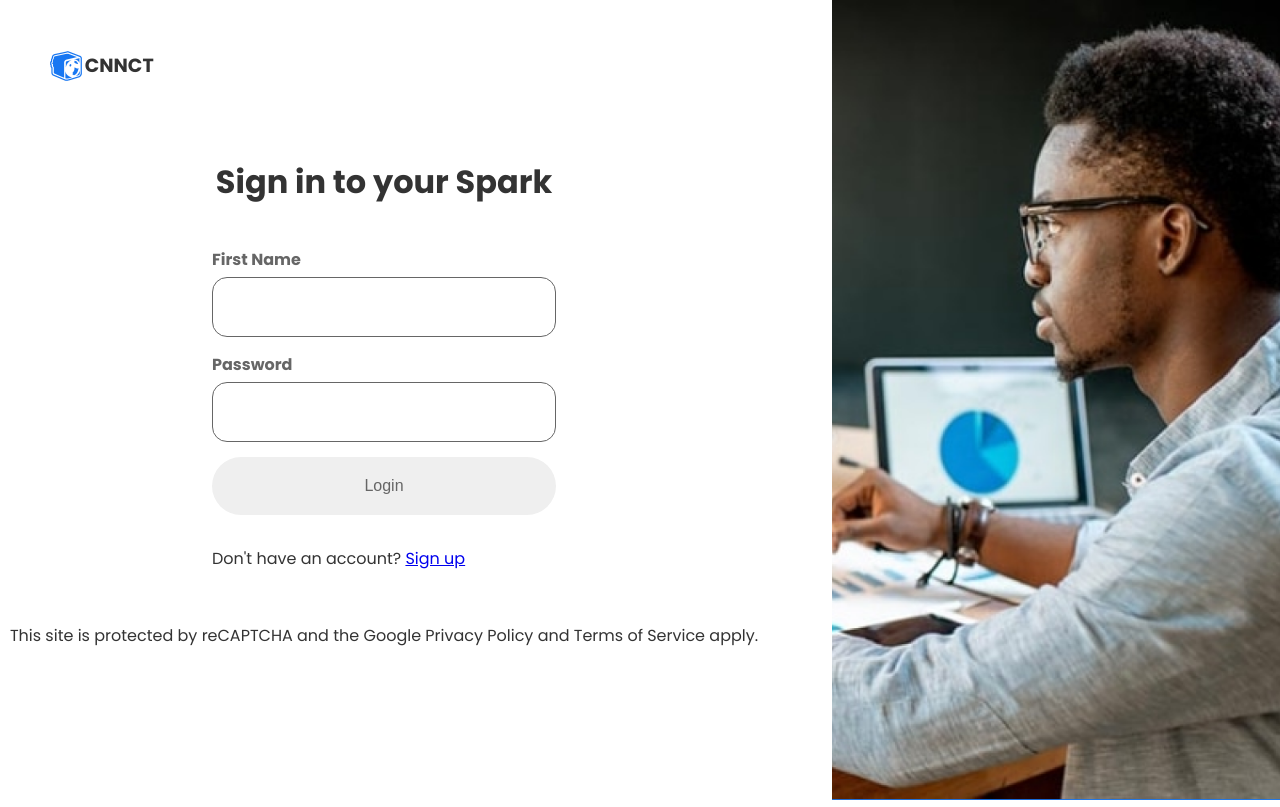
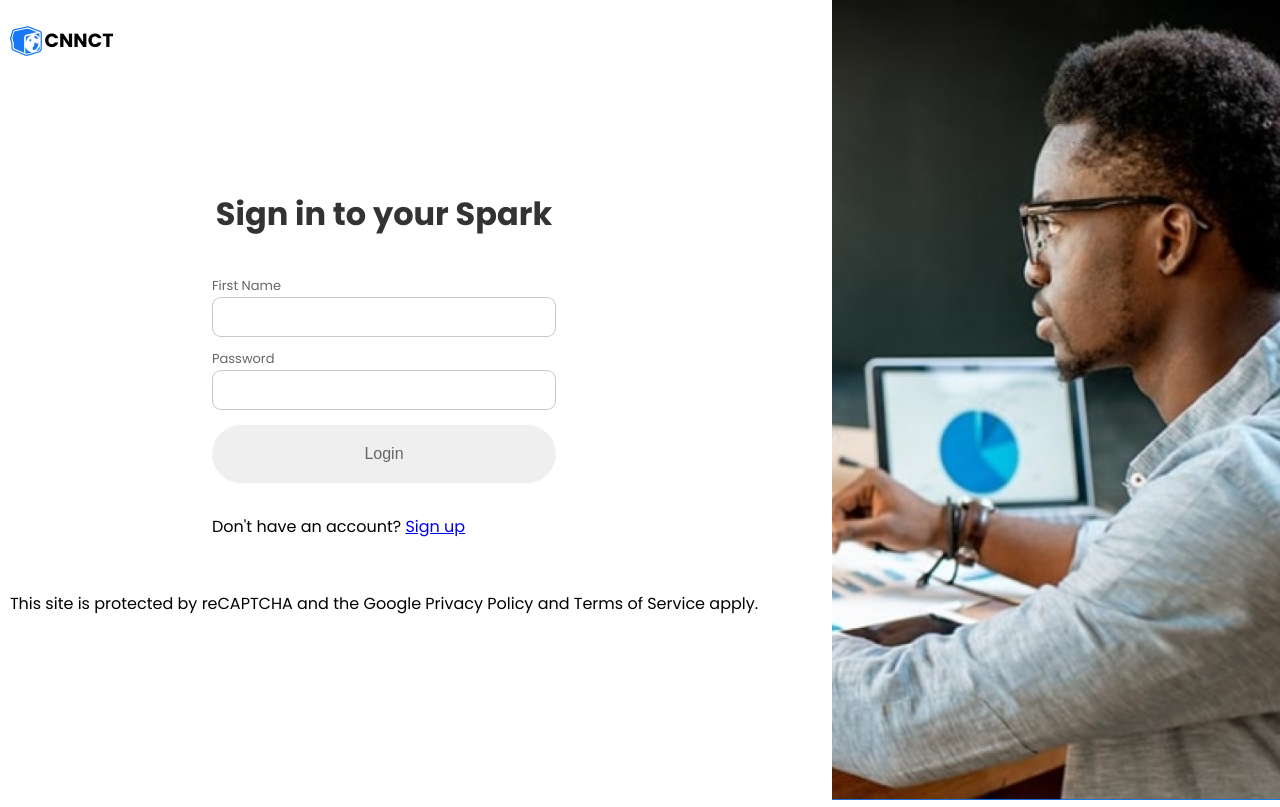
Before and after one commit to annuu1/meeting-scheduler, a React (Vite) app in the folder frontend/: page /login in a window 1280 px wide. Built offline with nearby package versions, Linux system fonts and the light colour scheme.

Commit message:
Added header component wrapper and refined styling in auth pages and CSS

```diff
--- a/frontend/src/components/auth/Login.jsx
+++ b/frontend/src/components/auth/Login.jsx
@@ -43,7 +43,10 @@ const [formData, setFormData] = useState({
 
   return (
     <div className={styles.container}>
+      <div className={styles.headerComponent}>
       <Header />
+      </div>
+
       <div className={styles.formContainer}>
           <div className={styles.formHeaderSignin}>
               <h1>Sign in to your Spark</h1>
--- a/frontend/src/components/auth/Preferences.jsx
+++ b/frontend/src/components/auth/Preferences.jsx
@@ -32,7 +32,9 @@ const [formData, setFormData] = useState({
 
   return (
     <div className={styles.container}>
-      <Header />
+     <div className={styles.headerComponent}>
+     <Header />
+     </div>
       <div className={styles.formContainer}>
         <div className={styles.formWrapper}>
           <div className={styles.formHeader}>
--- a/frontend/src/components/auth/Signup.jsx
+++ b/frontend/src/components/auth/Signup.jsx
@@ -43,11 +43,13 @@ function Signup() {
 
   return (
     <div className={styles.container}>
+      <div className={styles.headerComponent}>
       <Headers/>
+      </div>
       <div className={styles.formContainer}>
           <div className={styles.formHeader}>
-              <h1>Create an account</h1>
-              <Link to="/login">Sign in instead</Link>
+              <p>Create an account</p>
+              <Link to="/login" className={styles.gotoLogin}> Sign in instead</Link>
           </div>
           <form className={styles.form} onSubmit={handleSubmit} >
             <label htmlFor ='firstName' className={styles.label}>First Name</label>
@@ -65,12 +67,12 @@ function Signup() {
                 <input type="checkbox" id="terms" required/>
                 <label htmlFor="terms">By creating an account I agree to our <a href="#">Terms of use</a> and <a href="#">Privacy Policy</a></label>
             </div>
-            <button  className={styles.btn}  type="submit">Create an account</button>
+            <button  className={`${styles.btn} ${styles.signup}`} type="submit">Create an account</button>
             {
               error && <p style={{color:'red'}}>{error}</p>
             }
           </form>
-          <p>This site is protected by reCAPTCHA and the Google Privacy Policy and Terms of Service apply.</p>
+          <p className={styles.recaptcha}>This site is protected by reCAPTCHA and the <a href="#">Google Privacy Policy</a> and <a href="#">Terms of Service</a> apply.</p>
       </div>
       <div className={styles.imageContainer}>
         <img src={authImg} alt="auth image bg" />
--- a/frontend/src/styles/Auth.module.css
+++ b/frontend/src/styles/Auth.module.css
@@ -1,11 +1,15 @@
+.headerComponent{
+    position: fixed;
+    top: 0;
+    left: 0;
+    width: 100px;
+}
 .container{
     display: flex;
     justify-content: space-between;
     align-items: center;
     height: 100vh;
     width: 100%;
-
-    color: #333333;
 }
 .formContainer{
     display: flex;
@@ -20,32 +24,64 @@
         justify-content: space-between;
         align-items: center;
         color: #333333;
-        margin-bottom: 20px;
+        margin-bottom: 0px;
         width: 50%;
+        font-size: 22px;
+        font-weight: 500;
+        line-height: 100%;
     }
+.formHeader p{
+    margin: 0;
+    padding: 0;
+}
 .formHeaderSignin{
     color: #333333;
     font-weight: bolder;
 }
+.gotoLogin{
+    font-size: 14.28px;
+    font-weight: 400;
+    line-height: 100%;
+    text-decoration: underline;
+    text-wrap: nowrap;
+    color: #1877F2;
+}
 .form{
     width: 50%;
+    height: auto;
    display: flex;
    flex-direction: column;
    justify-content: center;
    padding: 20px;
 }
 .label{
+    font-size: 13px;
+    font-weight: 400;
     margin-bottom: 5px;
-    font-weight: bold;
+    line-height: 100%;
     color: #666666;
 }
 .input{
-    padding: 20px;
+    padding: 10px;
     margin-bottom: 15px;
-    border: 1px solid #666666;
-    border-radius: 15px;
+    border: 1px solid rgba(102, 102, 102, 0.35);
+    border-radius: 9px;
     font-size: 16px;
     color: #666666;
+}
+.terms{
+    margin-bottom: 10px;
+}
+.terms label{
+    font-size: 12px;
+    color: #3D3D3D;
+}
+.terms a, .recaptcha a{
+    font-size: 12px;
+    font-weight: 400;
+    line-height: 100%;
+    color: #3D3D3D;
+    text-decoration: underline;
 }
 .btn{
     padding: 20px;
@@ -56,6 +92,10 @@
     border: none;
     cursor: pointer;
 }
+.btn.signup{
+    background-color: #9a9c92;
+    color: #FFFFFF;
+}
 .imageContainer{
     width: 35%;
     height: 100vh;
@@ -65,10 +105,22 @@
     height: 100%;
     object-fit: cover;
 }
+.recaptcha{
+    font-weight: 400;
+    font-size: 12px;
+    line-height: 18px;
+    position: relative;
+    margin: 0 10px;
+    bottom: -50px;
+}
 
 @media (max-width: 768px) {
     .formContainer {
         width: 100%;
+    }
+    .formHeader{
+        font-size: 18px;
+        width: 80%;
     }
 
     .form {
--- a/frontend/src/styles/Header.module.css
+++ b/frontend/src/styles/Header.module.css
@@ -7,16 +7,14 @@
     top: 0;
     background-color: #fff;
     gap: 3px;
-    position: fixed;
+    top: 1px;
     left: 40px;
-    top: 25px;
 }
 .logo{
     width: 31.76px;
     height: 29.59px;
 }
 .logoText{
-    /* font-family: 'plus-jakarta-sans'; */
     width: 86px;
     height: 30px;
     font-weight: 800;
```
